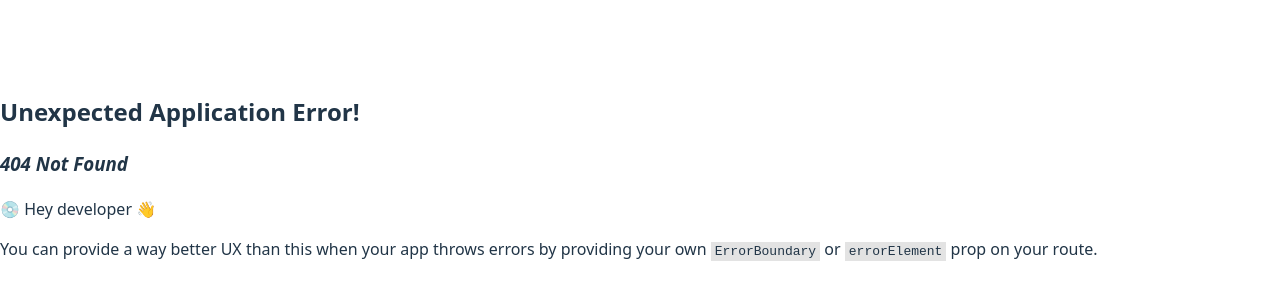
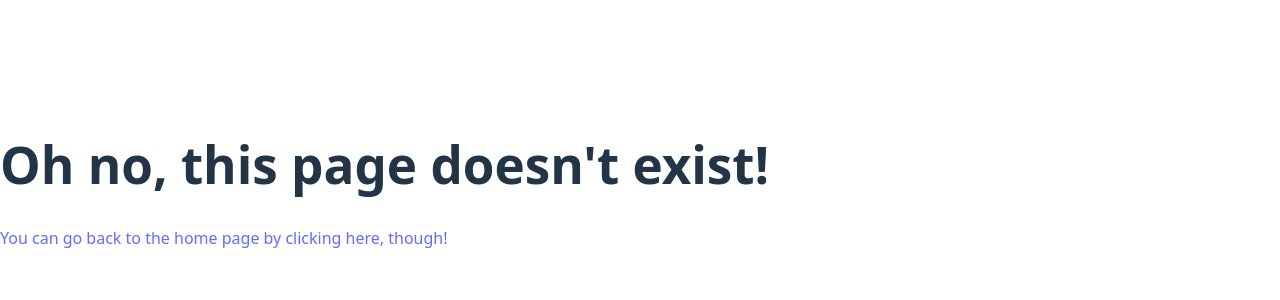
Before and after one commit to nickonyi/React-Routing, a React (Vite) app: page /profile in a window 1280 px wide. Before the commit this address had no page. Shown: the part 224-524 px from the top of the page. Built offline with nearby package versions, Linux system fonts and the light colour scheme.

Commit message:
react router

```diff
--- /dev/null
+++ b/src/components/ErrorPage.jsx
@@ -0,0 +1,12 @@
+import { Link } from 'react-router-dom';
+
+export default function ErrorPage() {
+  return (
+    <div>
+      <h1>Oh no, this page doesn't exist!</h1>
+      <Link to="/">
+        You can go back to the home page by clicking here, though!
+      </Link>
+    </div>
+  );
+}
--- a/src/main.jsx
+++ b/src/main.jsx
@@ -4,11 +4,13 @@ import { createBrowserRouter, RouterProvider } from 'react-router-dom';
 import './index.css';
 import App from './App.jsx';
 import Profile from './components/Profile.jsx';
+import ErrorPage from './components/ErrorPage.jsx';
 
 const router = createBrowserRouter([
   {
     path: '/',
     element: <App />,
+    errorElement: <ErrorPage />,
   },
   {
     path: 'profile/:name',
```
